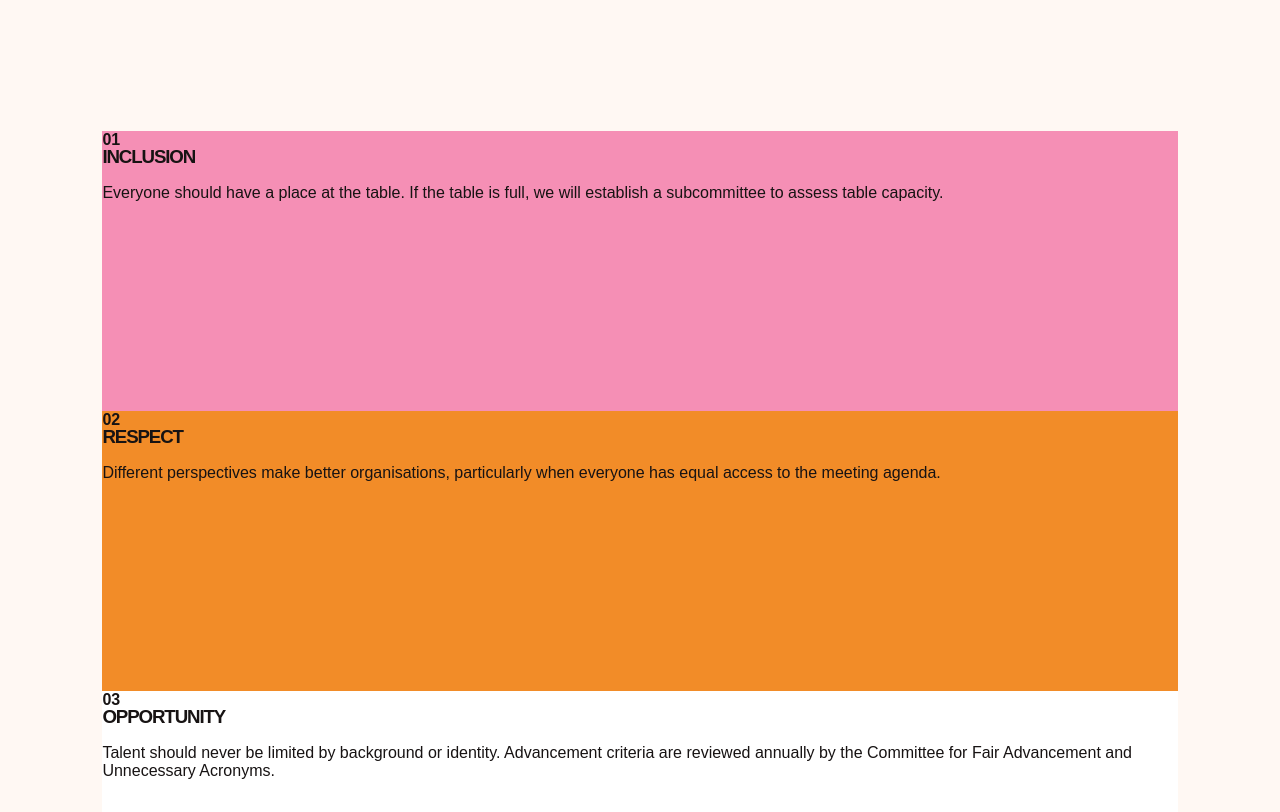
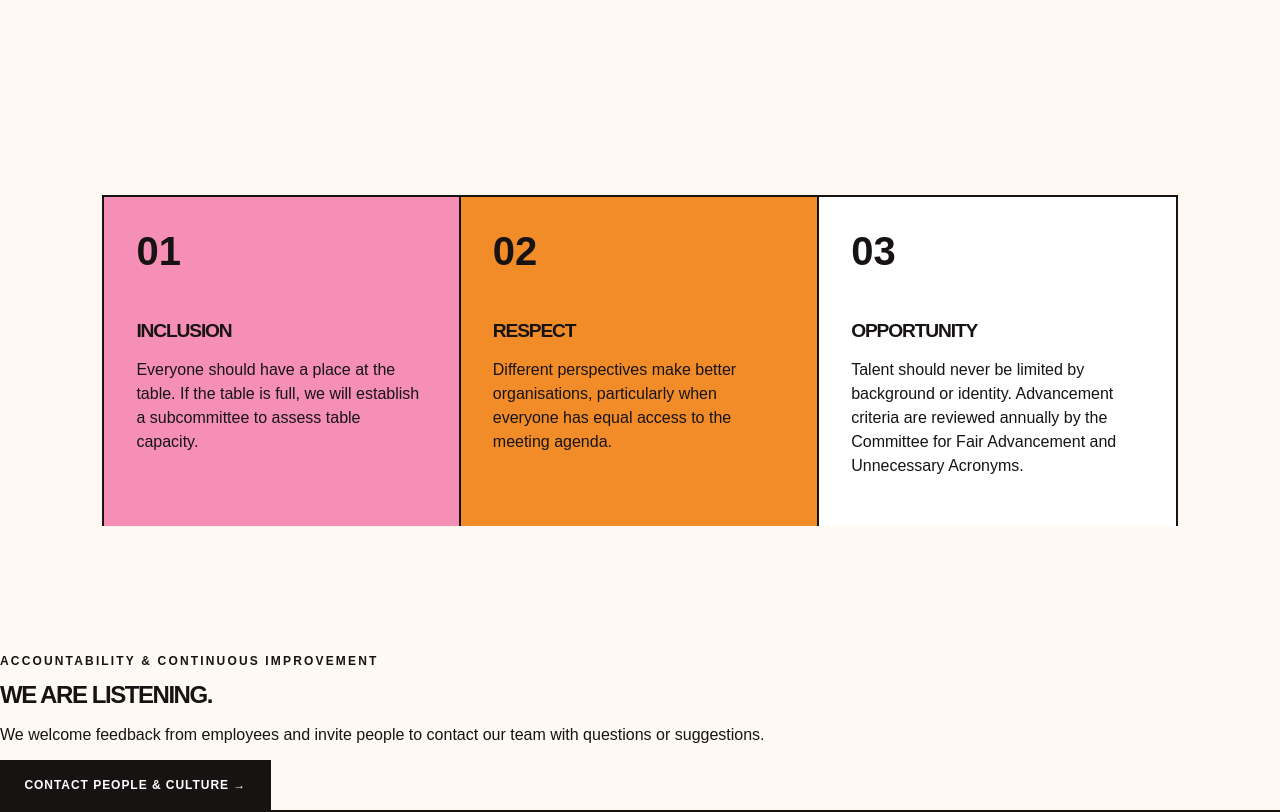
Before and after one commit to OWelton-Rosie/LESBIANADE.com, a SvelteKit app: page /legal/dei in a window 1280 px wide. Shown: the part 1380-2192 px from the top of the page. Built offline with nearby package versions, Linux system fonts and the light colour scheme.

Commit message:
Remove unrelated CSS from DEI page

```diff
--- a/src/routes/legal/dei/+page.svelte
+++ b/src/routes/legal/dei/+page.svelte
@@ -33,62 +33,48 @@
 </section>
 
 <style>
-/* GENERAL CONTENT SECTIONS */
-
-.careers-intro,
-.sustainability-content,
-.partnership-intro,
-.press-content,
 .dei-content {
     padding: 10vw 8vw;
-
     display: grid;
     grid-template-columns: 1fr 1fr;
     gap: 8vw;
 }
 
-.careers-intro h2,
-.sustainability-content h2,
-.partnership-intro h2,
-.press-content h2,
 .dei-content h2 {
     font-size: clamp(3.5rem, 7vw, 7rem);
 }
 
-.careers-intro h2 span,
-.sustainability-content h2 span,
 .dei-content h2 span {
     color: var(--hot-pink);
 }
 
-.careers-copy p,
-.sustainability-content > div:last-child p,
-.partnership-intro > div:last-child p,
-.press-content > div:first-child p,
 .dei-content > div:last-child p {
     max-width: 650px;
-
     font-size: 1.15rem;
     line-height: 1.6;
 }
 
-.careers-copy p + p,
-.sustainability-content > div:last-child p + p,
-.partnership-intro > div:last-child p + p,
 .dei-content > div:last-child p + p {
     margin-top: 2rem;
 }
 
-/* DEI */
-
 .dei-values {
     padding: 0 8vw 10vw;
+    margin-top: 4rem;
+    display: grid;
+    grid-template-columns: repeat(3, 1fr);
 }
 
 .dei-values article {
+    padding: 2rem;
+    border-top: 2px solid var(--dark);
+    border-right: 2px solid var(--dark);
     min-height: 280px;
+    background: var(--pink);
+}
 
-    background: var(--pink);
+.dei-values article:first-child {
+    border-left: 2px solid var(--dark);
 }
 
 .dei-values article:nth-child(2) {
@@ -99,6 +85,20 @@
     background: var(--white);
 }
 
+.dei-values strong {
+    font-size: 2.5rem;
+    font-weight: 900;
+}
+
+.dei-values h3 {
+    margin-top: 3rem;
+    font-size: 1.2rem;
+}
+
+.dei-values p {
+    line-height: 1.5;
+}
+
 @media (max-width: 800px) {
   .dei-content { padding: 18vw 7vw; grid-template-columns: 1fr; gap: 3rem; }
   .dei-values { padding: 0 7vw 15vw; grid-template-columns: 1fr; }
```
